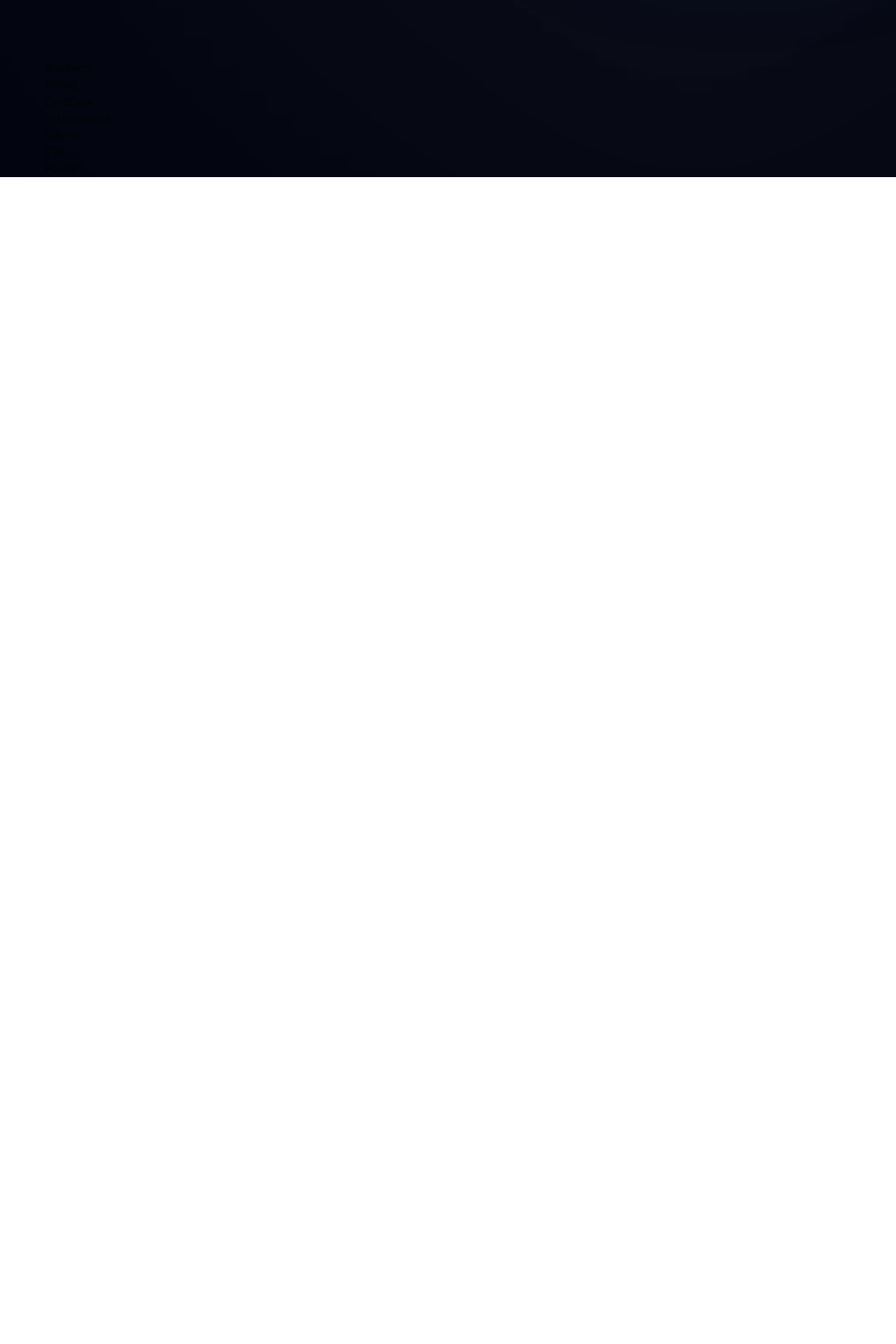
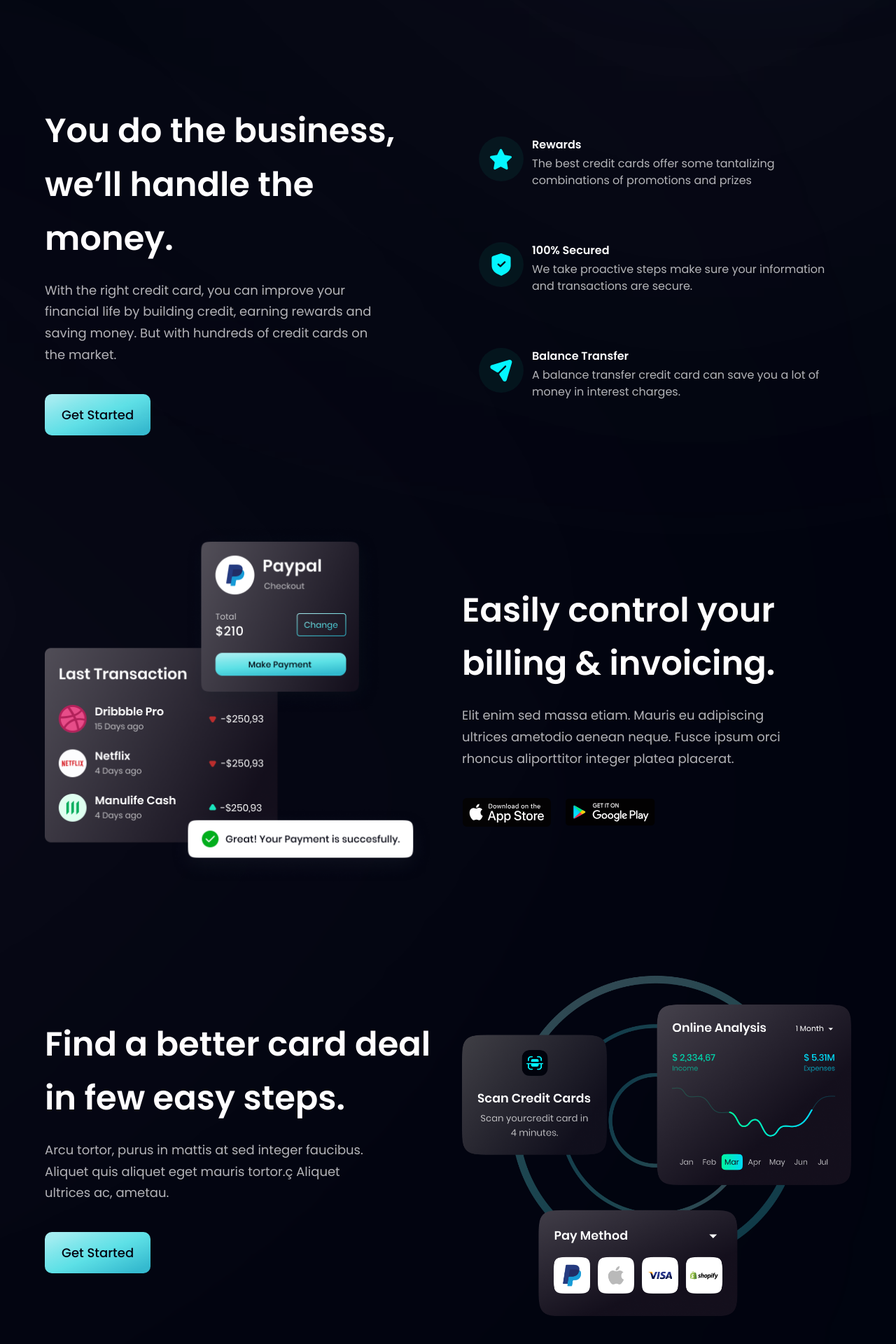
Before and after one commit to Coastpure/bank_modern_app, a React (Vite) app: page / in a window 1280 px wide. Shown: the part 860-2780 px from the top of the page at 70% size. Before the commit the page ends 1113 px from the top, so only its background shows below. Built offline with nearby package versions, Linux system fonts and the light colour scheme.

Commit message:
Card Deal

```diff
--- a/src/components/Billing.jsx
+++ b/src/components/Billing.jsx
@@ -1,9 +1,32 @@
 import React from 'react'
+import {apple, bill, google } from '../assets'
+import styles, { layout } from "../style";
 
-const Billing = () => {
-  return (
-    <div>Billing</div>
+const Billing = () =>  (
+
+    <section id='product' className={layout.sectionReverse}>
+      <div className={layout.sectionImgReverse}>
+        <img src={bill} alt="billing" className='w-[100%] h-[100%] relative z-[5]' />
+
+        <div className='absolute z-[3] -left-1/2 top-0 w-[50%] h-[50%] rounded-full white__gradient'/>
+        <div className='absolute z-[0] -left-1/2 bottom-0 w-[50%] h-[50%] rounded-full pink__gradient'/>
+
+      </div>
+
+      <div className={layout.sectionInfo}>
+        <h2 className={styles.heading2}>Easily control your <br className='sm:block hidden'/> billing & invoicing.</h2>
+        <p className={`${styles.paragraph} max-w-[470px] mt-5 `}>
+        Elit enim sed massa etiam. Mauris eu adipiscing ultrices ametodio aenean neque. Fusce ipsum orci rhoncus aliporttitor integer platea placerat.
+        </p>
+
+        <div className="flex flex-row flex-wrap sm:mt-10 mt-6 ">
+          <img src={apple} alt="apple" className='w-[128px] h-[42px] object-contain mr-5 cursor-pointer'/>
+          <img src={google} alt="apple" className='w-[128px] h-[42px] object-contain cursor-pointer'/>
+        </div>
+      </div>
+    </section>
   )
-}
+
+  // 1:35:00
 
 export default Billing
--- a/src/components/Business.jsx
+++ b/src/components/Business.jsx
@@ -1,8 +1,44 @@
 import React from 'react'
+import {features} from '../constants';
+import styles, {layout} from'../style';
+import Button from './Button';
+
+const FeatureCard = ({icon, title, content, index }) => (
+  <div className={`flex flex-row p-6 rounded-[20px] ${index !== features.length - 1 ? "mb-6" : "mb-0"} feature-card cursor-pointer`}>
+    <div className={`w-[64px] h-[64px] rounded-full ${styles.flexCenter} bg-dimBlue `}>
+      <img src={icon} alt="icon" className='w-[50%] h-[50%] object-contain' />
+    </div>
+
+    <div className="flex-1 flex flex-col ml-3">
+      <h4 className='font-poppins font-semibold text-white text-18px] leading-[23px] mb-1'>
+        {title}
+      </h4 >
+      <p className='font-poppins font-normal text-dimWhite text-[16px] leading-[24px] mb-1'>
+        {content}
+      </p>
+  </div>
+  </div>
+)
 
 const Business = () => {
   return (
-    <div>Business</div>
+    <section id='features' className={layout.section}>
+        {/* Left side */}
+        <div className={layout.sectionInfo}>
+            <h2 className={styles.heading2}>You do the business, <br className='sm:block  hidden'/> we’ll handle the money.</h2>
+            <p className={`${styles.paragraph} max-w-[470px] mt-5`}> With the right credit  card, you can improve your financial life by building credit, earning rewards and  saving money. But with hundreds of credit cards on the market.</p>
+
+            <Button styles="mt-10"/>
+        </div>
+
+        {/* Feature cards or right side */}
+        <div className={`${layout.sectionImg} flex-col`}>
+            {features.map((feature, index) => (
+              <FeatureCard key={feature.id} {...feature} index={index}/>
+            ))}
+        </div>
+
+    </section>
   )
 }
 
--- /dev/null
+++ b/src/components/Button.jsx
@@ -0,0 +1,11 @@
+import React from 'react'
+
+const Button = ({ styles }) => {
+  return (
+    <button type="button" className={`py-4 px-6 bg-blue-gradient font-poppins font-medium text-[18px] text-primary rounded-[10px] outline-none ${styles}`}>
+    Get Started
+    </button>
+  )
+}
+
+export default Button
--- a/src/components/CardDeal.jsx
+++ b/src/components/CardDeal.jsx
@@ -1,9 +1,27 @@
 import React from 'react'
+import { card } from "../assets";
+import styles, {layout} from '../style';
+import Button from "./Button";
 
-const CardDeal = () => {
-  return (
-    <div>CardDeal</div>
+const CardDeal = () =>  (
+    <section className={layout.section}>
+      <div className={layout.sectionInfo}>
+        <h2 className={styles.heading2}>
+        Find a better card deal <br className='sm:block hidden' /> in few easy steps.
+        </h2>
+        <p className={`${styles.paragraph} max-w-[470px] mt-5`}>
+        Arcu tortor, purus in mattis at sed integer faucibus. Aliquet quis aliquet eget mauris tortor.ç Aliquet ultrices ac, ametau.
+        </p>
+    <Button styles='mt-10' />
+      </div>
+
+      <div className={layout.sectionImg}>
+        <img src={card} alt="card"className='w-[100%] h-[100%]'/>
+
+      </div>
+
+    </section>
   )
-}
+
 
 export default CardDeal
```
Also changed, not shown: notes/business.txt (added).
